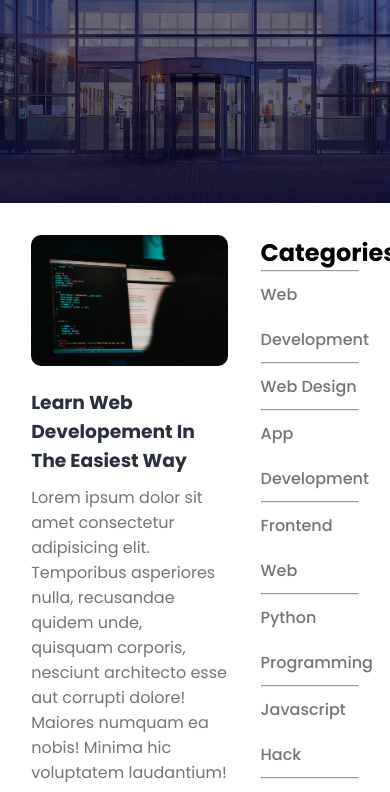
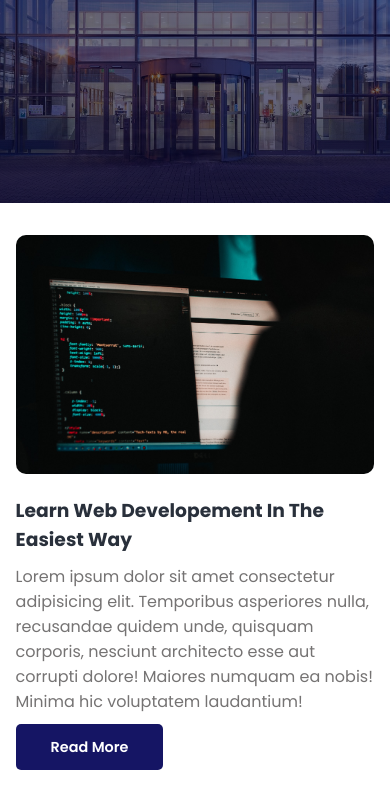
Before and after one commit to onhope/School-Websites, a plain HTML site: page blog.html in a window 390 px wide. Shown: the part 303-1095 px from the top of the page. Drawn offline with nearby package versions, Linux system fonts and the light colour scheme.

Commit message:
blog page : 반응형(769px, 475px)

```diff
--- a/style.css
+++ b/style.css
@@ -598,6 +598,11 @@ footer .copyright .pro-links i:hover {
     height: auto;
   }
   /* about page end */
+  /* blog page start */
+  #blog-container {
+    padding: 8vw 4vw;
+  }
+  /* blog page end */
 }
 @media (max-width: 475px) {
   /* main page start */
@@ -642,4 +647,15 @@ footer .copyright .pro-links i:hover {
     height: auto;
   }
   /* about page end */
+  /* blog page start */
+  #blog-container {
+    flex-direction: column;
+  }
+  #blog-container .blogs {
+    width: 100%;
+  }
+  #blog-container .cate {
+    width: 100%;
+  }
+  /* blog page end */
 }
```
